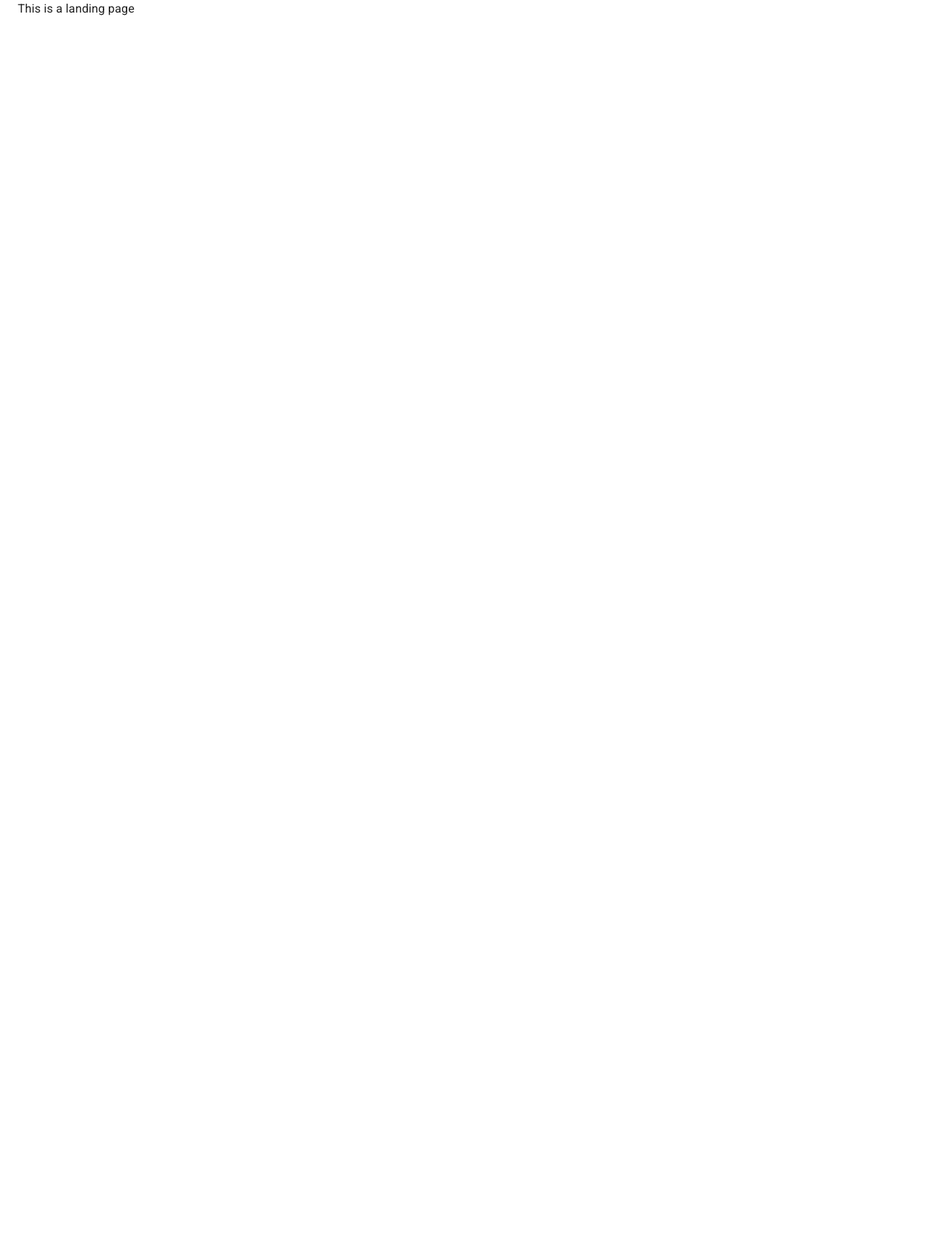
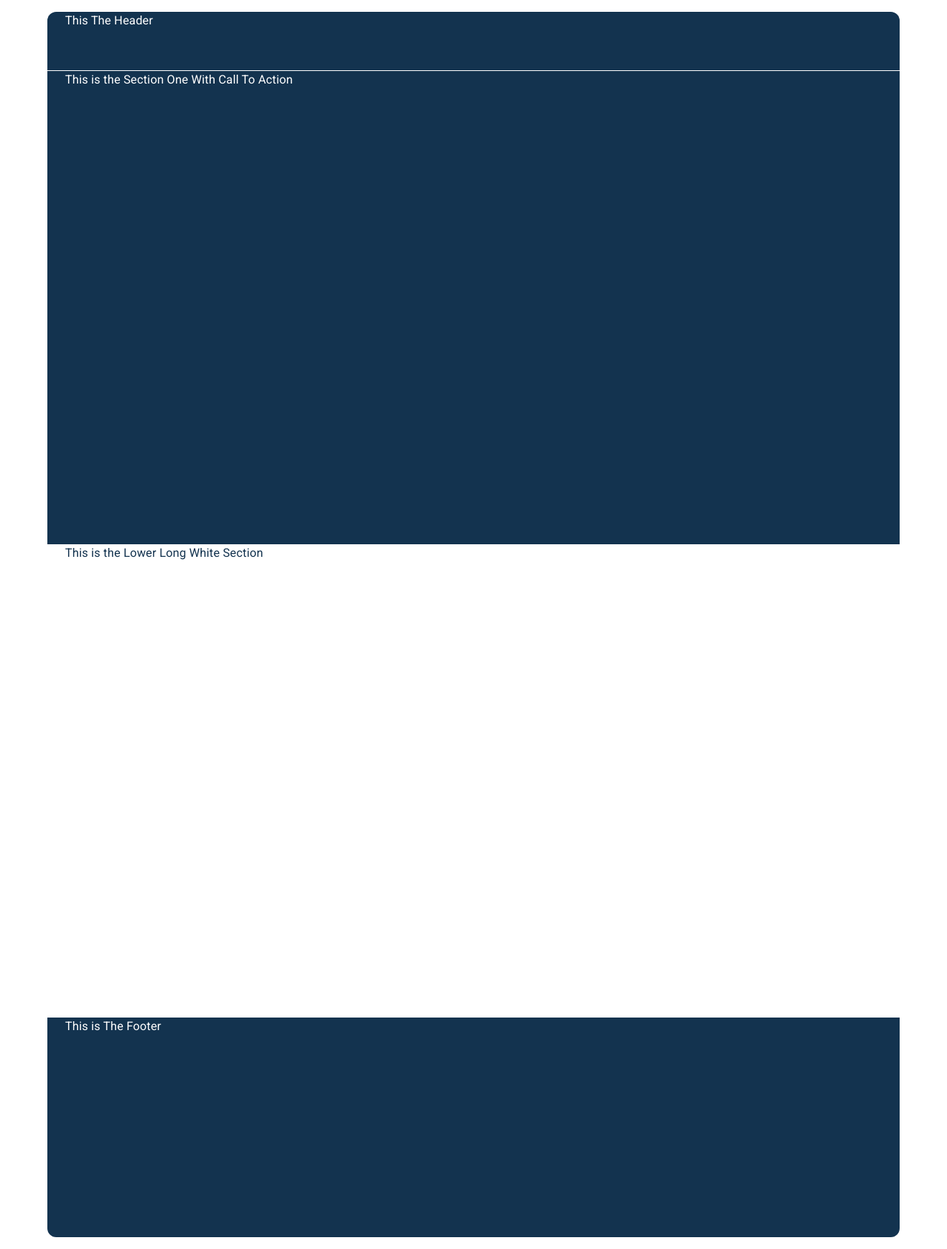
Before and after one commit to OsmiumDAO/osmarket, a Next.js app in the folder app/: page / in a window 1280 px wide. Shown: the whole page at 74% size. Before the commit the page ends 800 px from the top, so only its background shows below. Built offline with nearby package versions, Linux system fonts and the light colour scheme.

Commit message:
Draft out sections

```diff
--- /dev/null
+++ b/app/app/Landing/Footer.tsx
@@ -0,0 +1,22 @@
+import { Container } from '@mui/material'
+import React from 'react'
+
+function Footer() {
+  return (
+    <footer>
+      <Container
+        sx={{
+          borderRadius: { xs: '0 0 6px 6px', md: '0 0 12px 12px' },
+          minHeight: '297px',
+          bgcolor: 'primary.main',
+          w: '100%',
+          color: '#ffffff',
+        }}
+      >
+        This is The Footer
+      </Container>
+    </footer>
+  )
+}
+
+export default Footer
--- /dev/null
+++ b/app/app/Landing/Header.tsx
@@ -0,0 +1,23 @@
+import { AppBar, Container } from '@mui/material'
+import React from 'react'
+
+function Header() {
+  return (
+    <header>
+      <Container
+        sx={{
+          borderRadius: { xs: '6px 6px 0 0', md: '12px 12px 0 0' },
+          height: { xs: '65px', md: '80px' },
+          bgcolor: 'primary.main',
+          w: '100%',
+          color: '#ffffff',
+          borderBottom: 'solid 1px #ffffff',
+        }}
+      >
+        This The Header
+      </Container>
+    </header>
+  )
+}
+
+export default Header
--- /dev/null
+++ b/app/app/Landing/SectionOne.tsx
@@ -0,0 +1,18 @@
+import { Container } from '@mui/material'
+import React from 'react'
+
+function SectionOne() {
+  return (
+    <Container
+      sx={{
+        backgroundColor: 'primary.main',
+        minHeight: { xs: '65vh', md: '80vh' },
+        color: '#ffff',
+      }}
+    >
+      This is the Section One With Call To Action
+    </Container>
+  )
+}
+
+export default SectionOne
--- /dev/null
+++ b/app/app/Landing/SectionTwo.tsx
@@ -0,0 +1,14 @@
+import { Container } from '@mui/material'
+import React from 'react'
+
+function SectionTwo() {
+  return (
+    <Container
+      sx={{ color: 'primary.main', minHeight: { xs: '65vh', md: '80vh' } }}
+    >
+      This is the Lower Long White Section
+    </Container>
+  )
+}
+
+export default SectionTwo
--- a/app/app/layouts/layout.tsx
+++ b/app/app/layouts/layout.tsx
@@ -13,14 +13,21 @@ export default function RootLayout({
 }) {
   const [mode, setMode] = useState<'dark' | 'light'>('light')
   return (
-    <Container
-      className='rootlayout'
-      sx={{ minWidth: '100vw', minHeight: '100vh' }}
-    >
-      <ThemeProvider theme={defaultTheme(mode)}>
+    <ThemeProvider theme={defaultTheme(mode)}>
+      <Container
+        className='rootlayout'
+        sx={{
+          minWidth: '100%',
+          minHeight: '100vh',
+          fontFamily: 'roboto',
+          display: 'flex',
+          flexDirection: 'column',
+          p: 0,
+        }}
+      >
         {children}
         <CssBaseline />
-      </ThemeProvider>
-    </Container>
+      </Container>
+    </ThemeProvider>
   )
 }
--- a/app/app/themes/index.ts
+++ b/app/app/themes/index.ts
@@ -5,10 +5,20 @@ export const defaultTheme = (mode: 'dark' | 'light') =>
     palette: {
       mode,
       primary: {
-        main: '#3f51b5',
+        main: '#13334F',
+        light: '#7422DD',
       },
       secondary: {
         main: '#f50057',
       },
     },
+    components: {
+      MuiButton: {
+        styleOverrides: {
+          contained: {
+            backgroundColor: '#7422DD',
+          },
+        },
+      },
+    },
   })
--- a/app/pages/index.tsx
+++ b/app/pages/index.tsx
@@ -1,6 +1,11 @@
 import React from 'react'
 import type { Metadata } from 'next'
 import RootLayout from '@/app/layouts/layout'
+import Header from '@/app/Landing/Header'
+import SectionOne from '@/app/Landing/SectionOne'
+import SectionTwo from '@/app/Landing/SectionTwo'
+import Footer from '@/app/Landing/Footer'
+import { Container } from '@mui/material'
 
 export const metadata: Metadata = {
   title: 'Osmium Market',
@@ -10,7 +15,12 @@ export const metadata: Metadata = {
 function IndexPage() {
   return (
     <RootLayout>
-      <div>This is a landing page</div>
+      <Container sx={{ py: { xs: 0.5, md: 1, lg: 2 } }}>
+        <Header />
+        <SectionOne />
+        <SectionTwo />
+        <Footer />
+      </Container>
     </RootLayout>
   )
 }
```
Also changed, not shown: app/pages/404.tsx (+8 -5 lines).
